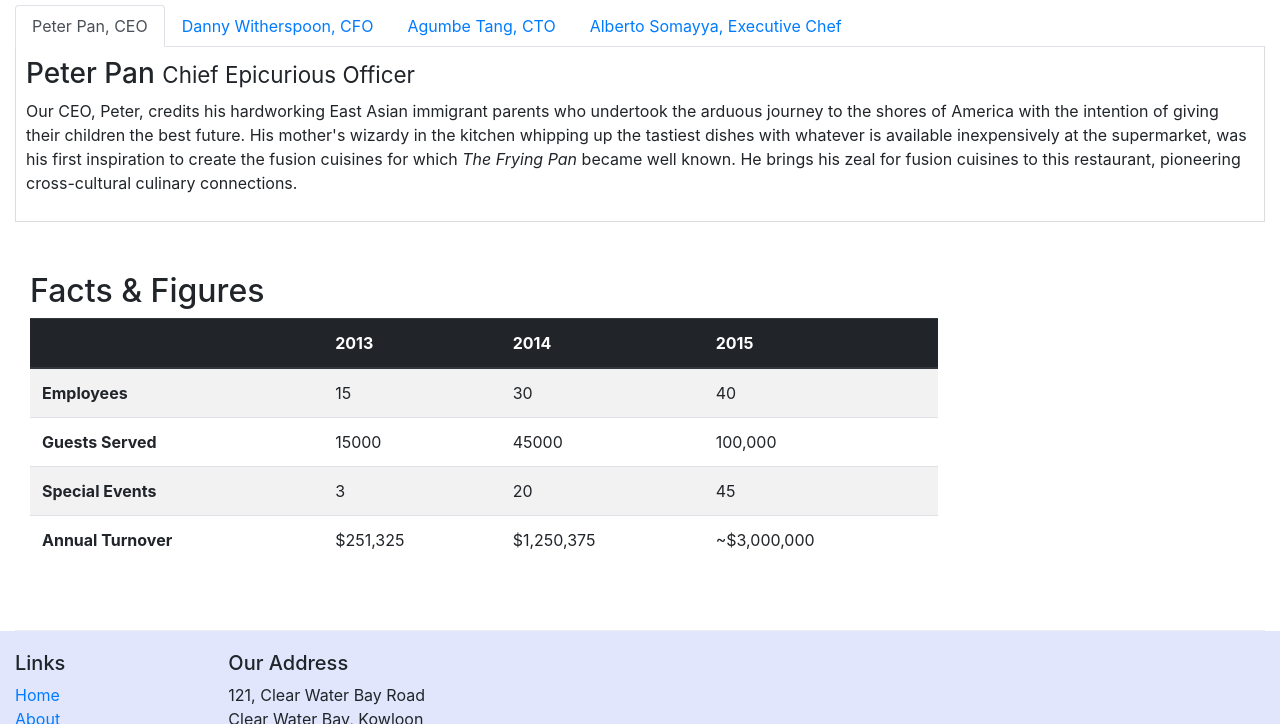
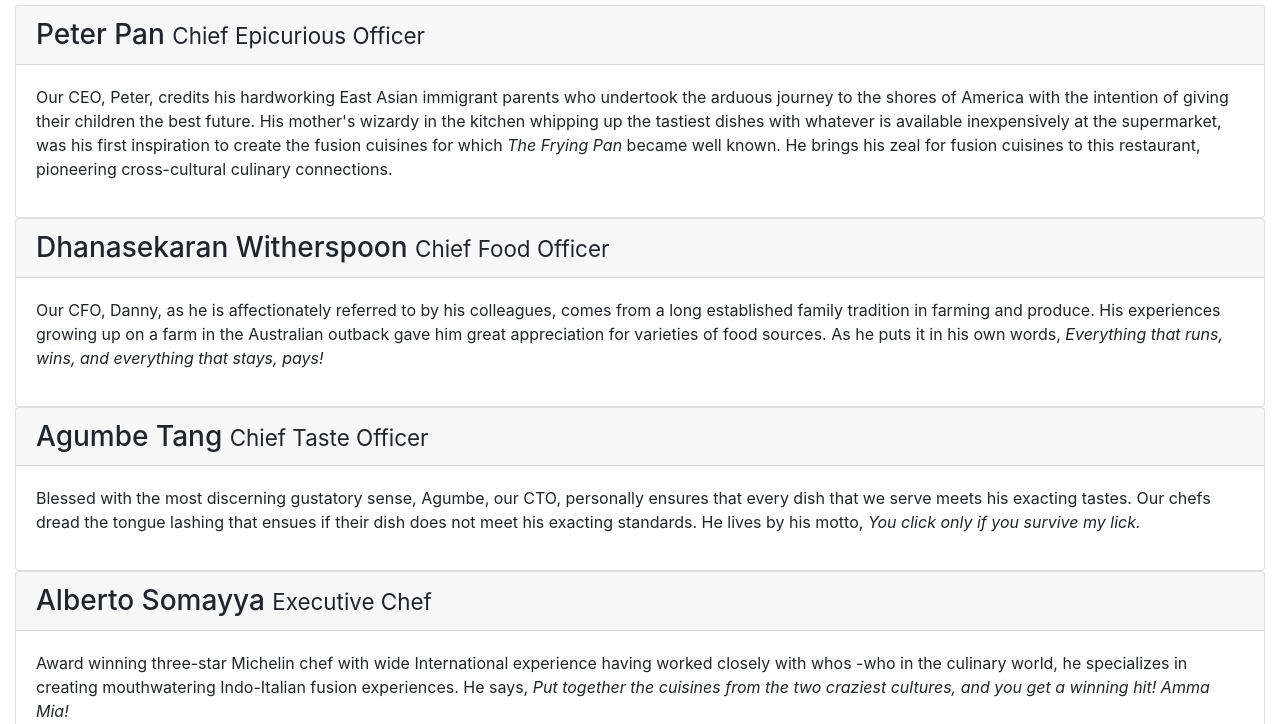
Before and after one commit to qubit99/bootstrap, a website: page aboutus.html in a window 1280 px wide. Shown: the part 1107-1831 px from the top of the page. Drawn offline with nearby package versions, Linux system fonts and the light colour scheme.

Commit message:
accordion

```diff
--- a/aboutus.html
+++ b/aboutus.html
@@ -117,48 +117,75 @@
             <div class="col col-sm col-md">
                 <h2>Corporate Leadership</h2>
 
-                <ul class="nav nav-tabs">
-                    <li class="nav-item">
-                        <a class="nav-link active" href="#peter" role="tab" data-toggle="tab">
-                            Peter Pan, CEO
-                        </a>
-                    </li>
-                    <li class="nav-item">
-                        <a class="nav-link " href="#danny" role="tab" data-toggle="tab">
-                            Danny Witherspoon, CFO
-                        </a>
-                    </li>
-                    <li class="nav-item">
-                        <a class="nav-link " href="#agumbe" role="tab" data-toggle="tab">
-                            Agumbe Tang, CTO
-                        </a>
-                    </li>
-                    <li class="nav-item">
-                        <a class="nav-link " href="#alberto" role="tab" data-toggle="tab">
-                            Alberto Somayya, Executive Chef
-                        </a>
-                    </li>
-                </ul>
-                <div class="tab-content">
-                    <div role="tabpanel" class="tab-pane fade show active" id="peter">
-                        <h3>Peter Pan <small>Chief Epicurious Officer</small></h3>
-                        <p class="d-none d-sm-block">Our CEO, Peter, credits his hardworking East Asian immigrant parents who undertook the arduous journey to the shores of America with the intention of giving their children the best future. His mother's wizardy in the kitchen whipping up the tastiest dishes with whatever is available inexpensively at the supermarket, was his first inspiration to create the fusion cuisines for which <em>
-                            The Frying Pan</em> became well known. He brings his zeal for fusion cuisines to this restaurant, pioneering cross-cultural culinary connections.</p>
+                <div id="accordion">
+                    <div class="card">
+                        <div class="card-header" role="tab" id="peterhead">
+                            <h3 class=mb-0>
+                                <a data-toggle="collapse" data-target="#peter">
+                                    Peter Pan <small>Chief Epicurious Officer</small>
+                                </a>
+                            </h3>
+                        </div>
+                        <div role="tabpanel" class="collapse show" id="peter" data-parent="#accordion">
+                            <div class="card-body">
+                            <p class="d-none d-sm-block">Our CEO, Peter, credits his hardworking East Asian immigrant parents who undertook the arduous journey to the shores of America with the intention of giving their children the best future. His mother's wizardy in the kitchen whipping up the tastiest dishes with whatever is available inexpensively at the supermarket, was his first inspiration to create the fusion cuisines for which <em>
+                                The Frying Pan</em> became well known. He brings his zeal for fusion cuisines to this restaurant, pioneering cross-cultural culinary connections.</p>
+                            </div>
+                        </div>
                     </div>
-                    <div role="tabpanel" class="tab-pane fade show " id="danny">
-                        <h3>Dhanasekaran Witherspoon <small>Chief Food Officer</small></h3>
-                        <p class="d-none d-sm-block">Our CFO, Danny, as he is affectionately referred to by his colleagues, comes from a long established family tradition in farming and produce.
-                             His experiences growing up on a farm in the Australian outback gave him great appreciation for varieties of food sources. As he puts it in his own words, <em>Everything that runs, wins, and everything that stays, pays!</em></p>
+
+                    <div class="card">
+                        <div class="card-header" role="tab" id="dannyhead">
+                            <h3 class=mb-0>
+                                <a data-toggle="collapse" data-target="#danny">
+                                    Dhanasekaran Witherspoon <small>Chief Food Officer</small>
+                                </a>
+                            </h3>
+                        </div>
+                        <div role="tabpanel" class="collapse show" id="danny" data-parent="#accordion">
+                            <div class="card-body">
+                            <p class="d-none d-sm-block">
+                                Our CFO, Danny, as he is affectionately referred to by his colleagues, comes from a long established family tradition in farming and produce.
+                                His experiences growing up on a farm in the Australian outback gave him great appreciation for varieties of food sources. As he puts it in his own words, <em>Everything that runs, wins, and everything that stays, pays!</em>
+                            </p>
+                           </div>
+                        </div>
                     </div>
-                    <div role="tabpanel" class="tab-pane fade show " id="agumbe">
-                        <h3>Agumbe Tang <small>Chief Taste Officer</small></h3>
-                        <p class="d-none d-sm-block">Blessed with the most discerning gustatory sense, Agumbe, our CTO, personally ensures that every dish that we serve meets his exacting tastes. Our chefs dread the
-                            tongue lashing that ensues if their dish does not meet his exacting standards. He lives by his motto, <em>You click only if you survive my lick.</em></p>
+
+                    <div class="card">
+                        <div class="card-header" role="tab" id="agumbehead">
+                            <h3 class=mb-0>
+                                <a data-toggle="collapse" data-target="#agumbe">
+                                    Agumbe Tang <small>Chief Taste Officer</small>
+                                </a>
+                            </h3>
+                        </div>
+                        <div role="tabpanel" class="collapse show" id="agumbe" data-parent="#accordion">
+                            <div class="card-body">
+                            <p class="d-none d-sm-block">
+                                Blessed with the most discerning gustatory sense, Agumbe, our CTO, personally ensures that every dish that we serve meets his exacting tastes. Our chefs dread the
+                                    tongue lashing that ensues if their dish does not meet his exacting standards. He lives by his motto, <em>You click only if you survive my lick.</em>
+                            </p>
+                            </div>
+                        </div>
                     </div>
-                    <div role="tabpanel" class="tab-pane fade show " id="alberto">
-                        <h3>Alberto Somayya <small>Executive Chef</small></h3>
-                        <p class="d-none d-sm-block">Award winning three-star Michelin chef with wide International experience having worked closely with whos
-                            -who in the culinary world, he specializes in creating mouthwatering Indo-Italian fusion experiences. He says, <em>Put together the cuisines from the two craziest cultures, and you get a winning hit! Amma Mia!</em></p>
+
+                    <div class="card">
+                        <div class="card-header" role="tab" id="albertohead">
+                            <h3 class=mb-0>
+                                <a data-toggle="collapse" data-target="#alberto">
+                                    Alberto Somayya <small>Executive Chef</small>
+                                </a>
+                            </h3>
+                        </div>
+                        <div role="tabpanel" class="collapse show" id="agumbe" data-parent="#accordion">
+                            <div class="card-body">
+                            <p class="d-none d-sm-block">
+                                Award winning three-star Michelin chef with wide International experience having worked closely with whos
+                                -who in the culinary world, he specializes in creating mouthwatering Indo-Italian fusion experiences. He says, <em>Put together the cuisines from the two craziest cultures, and you get a winning hit! Amma Mia!</em>
+                            </p>
+                            </div>
+                        </div>
                     </div>
 
                 </div>
```
